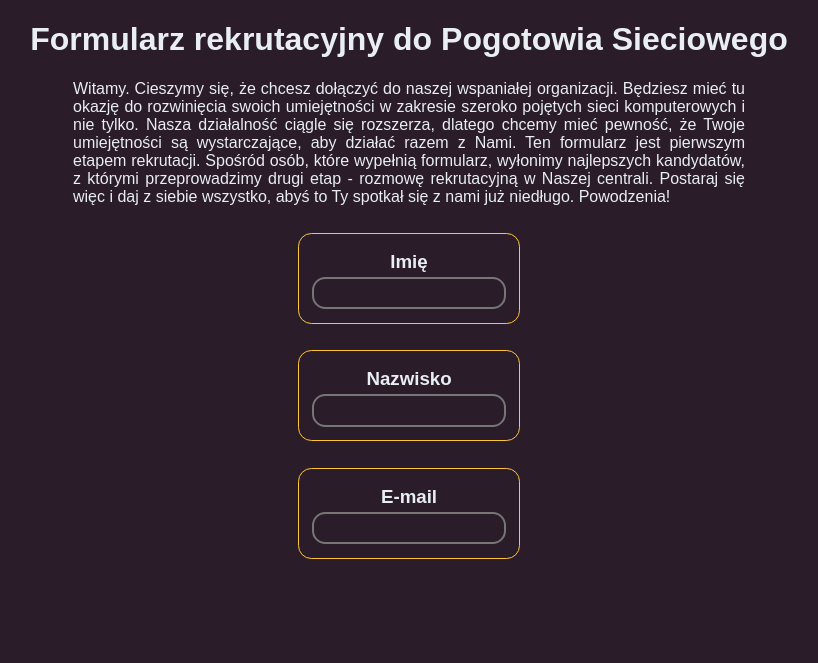
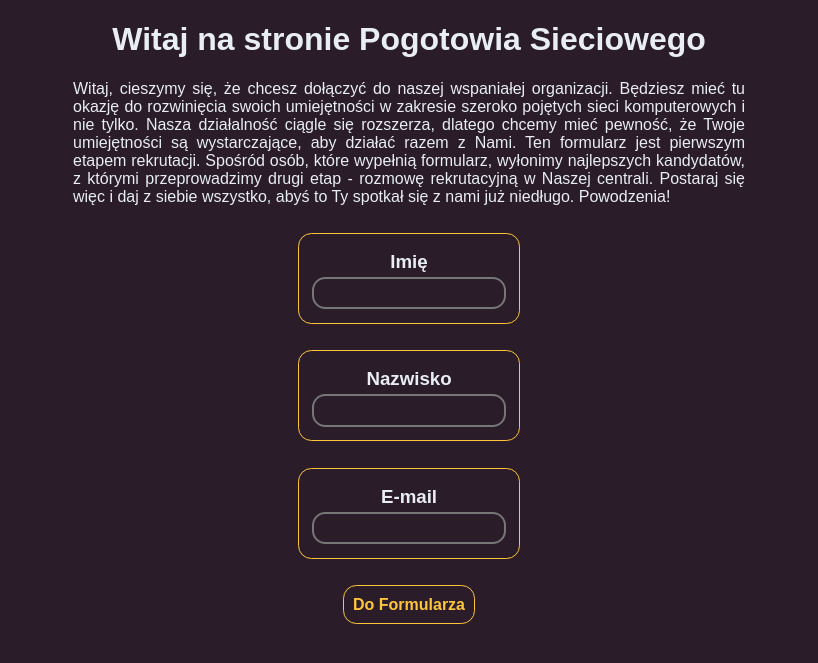
Before and after one commit to filipmaciejak/web-lab, a PHP site: page / in a window 1280 px wide. Shown: the top 663 px of the page, without its empty margins (231-1049 px from the left). Run offline with PHP 8.4, Linux system fonts and the light colour scheme.

Commit message:
button & formatting

```diff
--- a/src/index.html
+++ b/src/index.html
@@ -9,8 +9,8 @@
   </head>
   <body>
     <div class="content">
-        <h1>Formularz rekrutacyjny do Pogotowia Sieciowego</h1>
-        <div class="text-block">Witamy. Cieszymy się, że chcesz dołączyć do naszej wspaniałej organizacji. Będziesz mieć tu okazję do rozwinięcia swoich umiejętności w zakresie szeroko pojętych sieci komputerowych i nie tylko. Nasza działalność ciągle się rozszerza, dlatego chcemy mieć pewność, że Twoje umiejętności są wystarczające, aby działać razem z Nami. Ten formularz jest pierwszym etapem rekrutacji. Spośród osób, które wypełnią formularz, wyłonimy najlepszych kandydatów, z którymi przeprowadzimy drugi etap - rozmowę rekrutacyjną w Naszej centrali. Postaraj się więc i daj z siebie wszystko, abyś to Ty spotkał się z nami już niedługo. Powodzenia!</div>
+        <h1 class="centered">Witaj na stronie Pogotowia Sieciowego</h1>
+        <div class="text-block">Witaj, cieszymy się, że chcesz dołączyć do naszej wspaniałej organizacji. Będziesz mieć tu okazję do rozwinięcia swoich umiejętności w zakresie szeroko pojętych sieci komputerowych i nie tylko. Nasza działalność ciągle się rozszerza, dlatego chcemy mieć pewność, że Twoje umiejętności są wystarczające, aby działać razem z Nami. Ten formularz jest pierwszym etapem rekrutacji. Spośród osób, które wypełnią formularz, wyłonimy najlepszych kandydatów, z którymi przeprowadzimy drugi etap - rozmowę rekrutacyjną w Naszej centrali. Postaraj się więc i daj z siebie wszystko, abyś to Ty spotkał się z nami już niedługo. Powodzenia!</div>
     </div>
     <div class="question">
         <h3>Imię</h3>
@@ -24,5 +24,8 @@
         <h3>E-mail</h3>
         <input type="text">
     </div>
+    <div class="button centered">
+        <a href="https://example.com">Do Formularza</a>
+    </div>
   </body>
 </html>
--- a/src/style.css
+++ b/src/style.css
@@ -10,9 +10,10 @@ body {
     font-family: Arial, Helvetica, sans-serif;
 }
 
-.content {
+.centered {
     max-width: fit-content;
-    margin: auto;
+    margin-left: auto;
+    margin-right: auto;
 }
 
 .text-block {
@@ -24,6 +25,15 @@ body {
 
 h3 {
     margin: 3pt;
+}
+
+a {
+    color: var(--extra-color);
+    text-decoration: none;
+}
+
+a:hover {
+    color: var(--light-color);
 }
 
 .question {
@@ -39,6 +49,19 @@ h3 {
     margin-top: 20pt;
 }
 
+.button {
+    max-width: fit-content;
+    border-style: solid;
+    border-radius: 10pt;
+    border-color: var(--extra-color);
+    border-width: 1pt;
+
+    padding: 7pt;
+    color: var(--extra-color);
+    font-weight: bold;
+    margin-top: 20pt;
+}
+
 input[type="text"] {
     background-color: var(--dark-color);
     color: var(--light-color);
```
